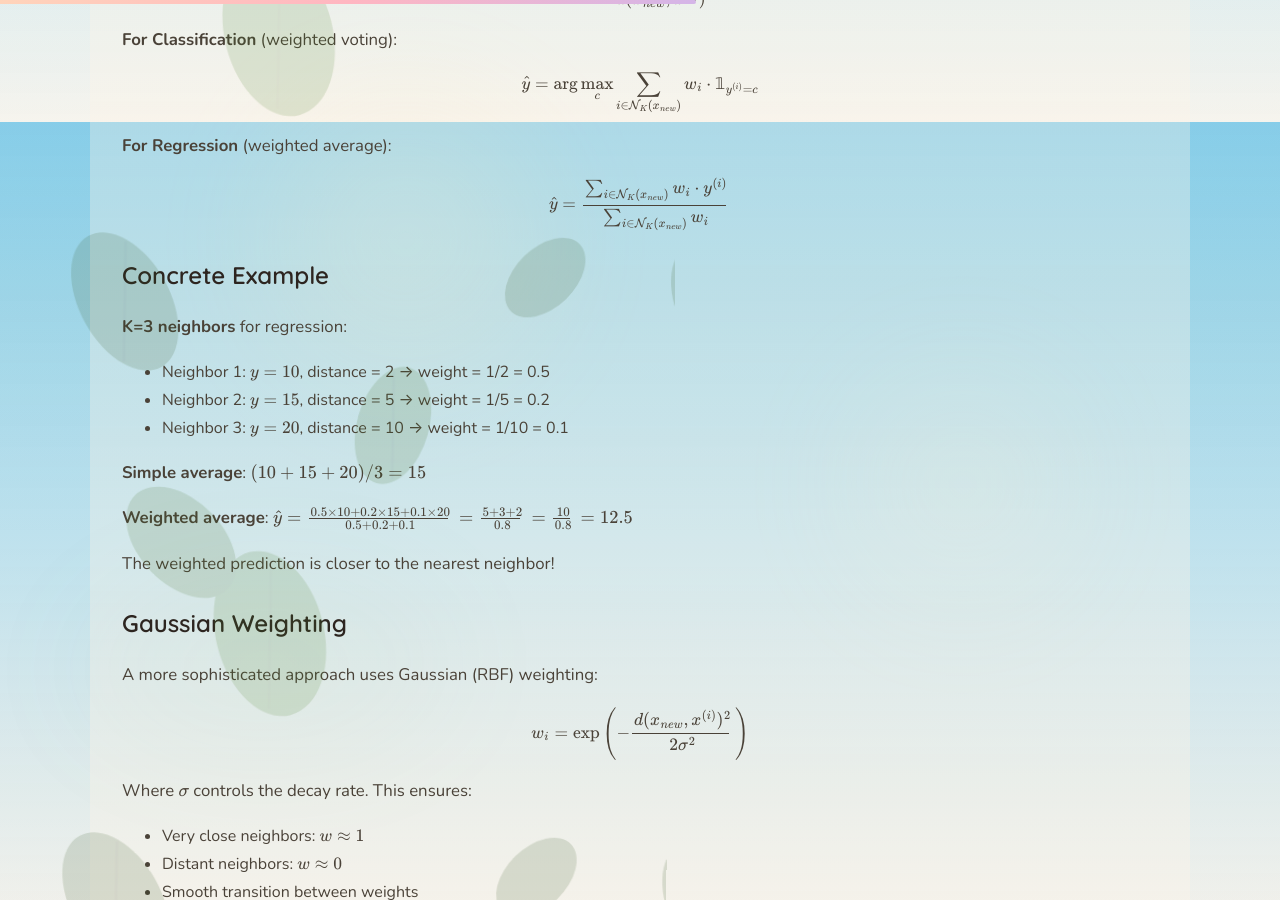
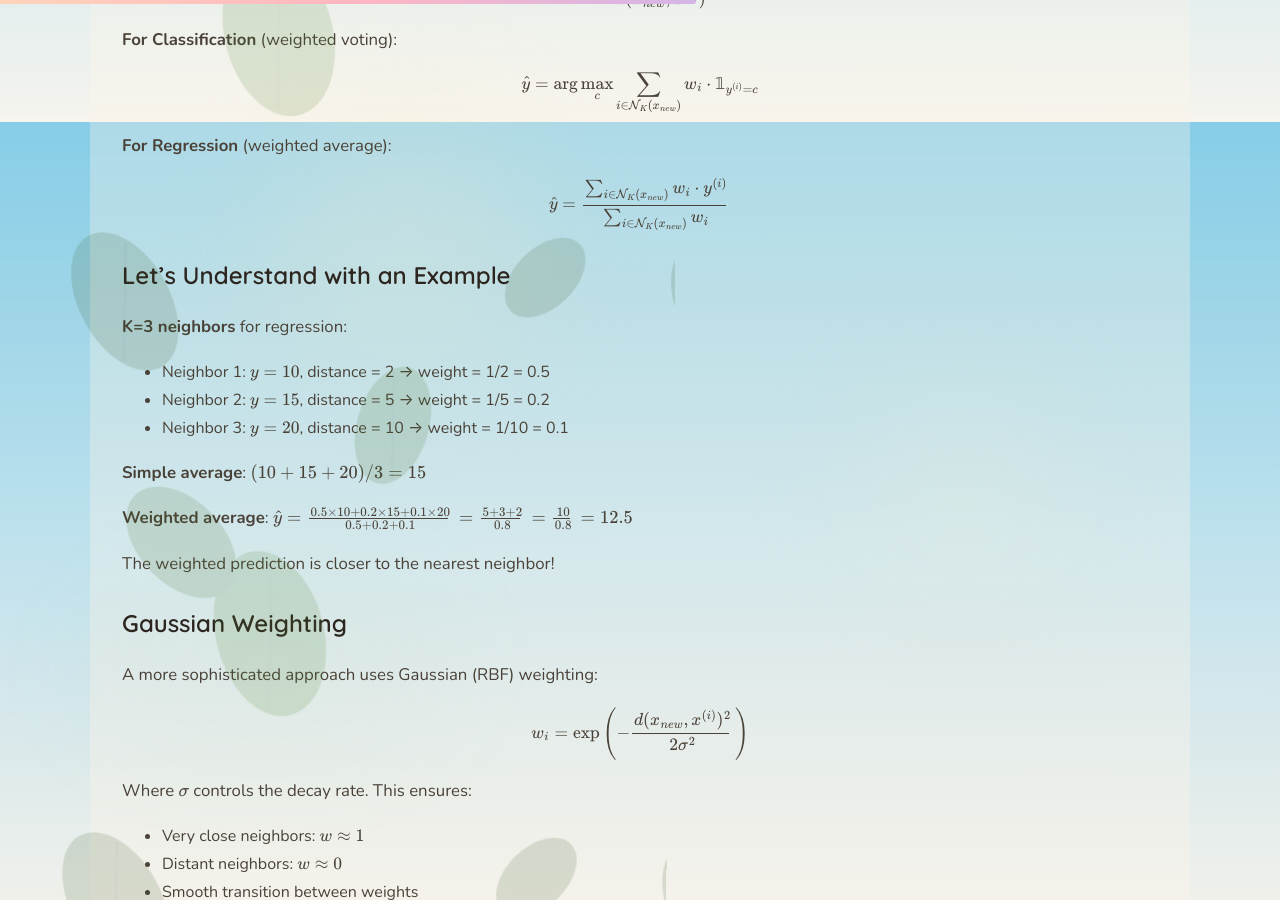
Before and after one commit to mayank1101/mayank1101.github.io, a Jekyll site: the page built from _posts/2025-12-12-knn.md, in a window 1280 px wide and 900 px high, scrolled down 13378 px. Built offline with Jekyll 4.4.1, drawn with Linux system fonts in a browser that asks for light colours.

Commit message:
small changes in text in the post

```diff
--- a/_posts/2025-12-12-knn.md
+++ b/_posts/2025-12-12-knn.md
@@ -426,7 +426,7 @@ $$\hat{y} = \arg\max_c \sum_{i \in \mathcal{N}_K(x_{new})} w_i \cdot \mathbb{1}_
 
 $$\hat{y} = \frac{\sum_{i \in \mathcal{N}_K(x_{new})} w_i \cdot y^{(i)}}{\sum_{i \in \mathcal{N}_K(x_{new})} w_i}$$
 
-### Concrete Example
+### Let's Understand with an Example
 
 **K=3 neighbors** for regression:
 - Neighbor 1: $y = 10$, distance = 2 → weight = 1/2 = 0.5
```
